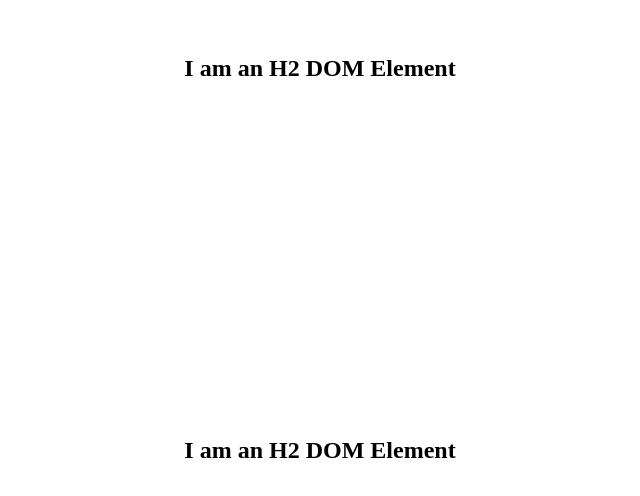
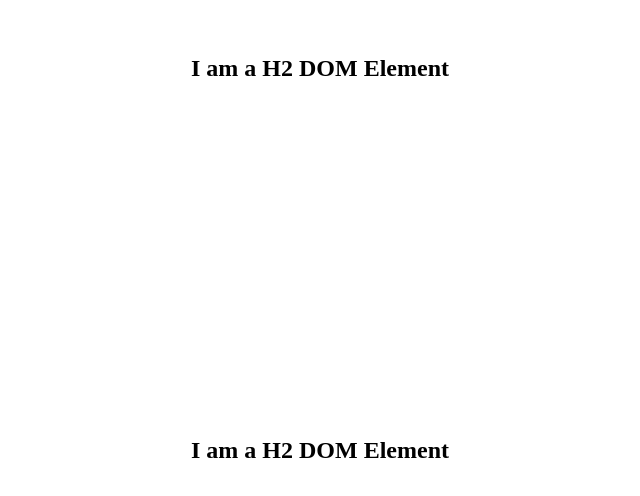
Before and after one commit to aliamk/threejs-clouds-raycaster, a website built with Parcel: page index.html in a window 1280 px wide. Shown: the part 300-796 px from the top of the page, without its empty margins (320-960 px from the left). Built offline with nearby package versions, Linux system fonts and the light colour scheme; what imagesLoaded would draw is missing.

```diff
--- a/index.html
+++ b/index.html
@@ -11,19 +11,19 @@
 		<div data-scroll>
 			<div class="img-text">
 				<img src="img/ON.jpg">
-				<h2>I am an H2 DOM Element</h2>
+				<h2>I am a H2 DOM Element</h2>
 				<img src="img/ON.jpg">
-				<h2>I am an H2 DOM Element</h2>
+				<h2>I am a H2 DOM Element</h2>
 				<!-- <img src="img/ON.jpg">
-				<h2>I am an H2 DOM Element</h2>
+				<h2>I am a H2 DOM Element</h2>
 				<img src="img/ON.jpg">
-				<h2>I am an H2 DOM Element</h2>
+				<h2>I am a H2 DOM Element</h2>
 				<img src="img/ON.jpg">
-				<h2>I am an H2 DOM Element</h2>
+				<h2>I am a H2 DOM Element</h2>
 				<img src="img/ON.jpg">
-				<h2>I am an H2 DOM Element</h2>
+				<h2>I am a H2 DOM Element</h2>
 				<img src="img/ON.jpg">
-				<h2>I am an H2 DOM Element</h2>
+				<h2>I am a H2 DOM Element</h2>
 				<img src="img/ON.jpg"> -->
 			</div>
 		</div>
--- a/js/app.js
+++ b/js/app.js
@@ -8,7 +8,8 @@
 import vertex from "./shader/vertex.glsl";
 
 import ON from '../img/ON.jpg'
-import pink from '../img/pink.png'
+// import pink from '../img/pink.png'
+// import pyramidSAmerica from '../img/pyramidSAmerica.jpg'
 
 
 export default class Sketch {
```
Also changed, not shown: img/pyramidSAmerica.jpg (added).
